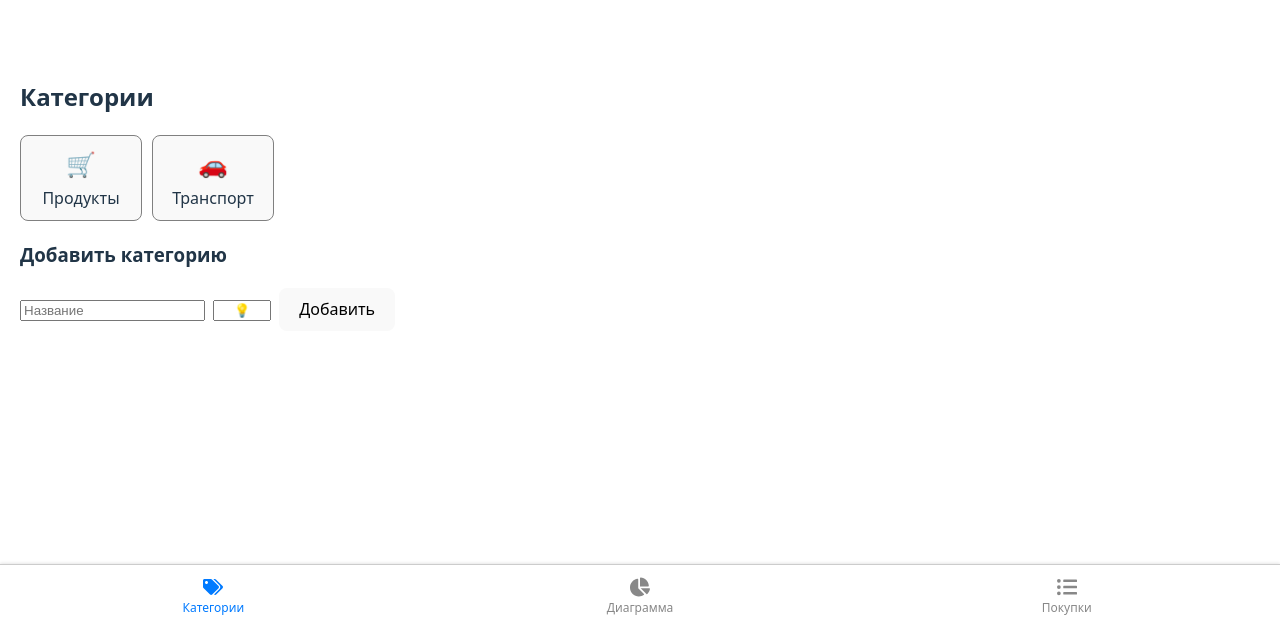
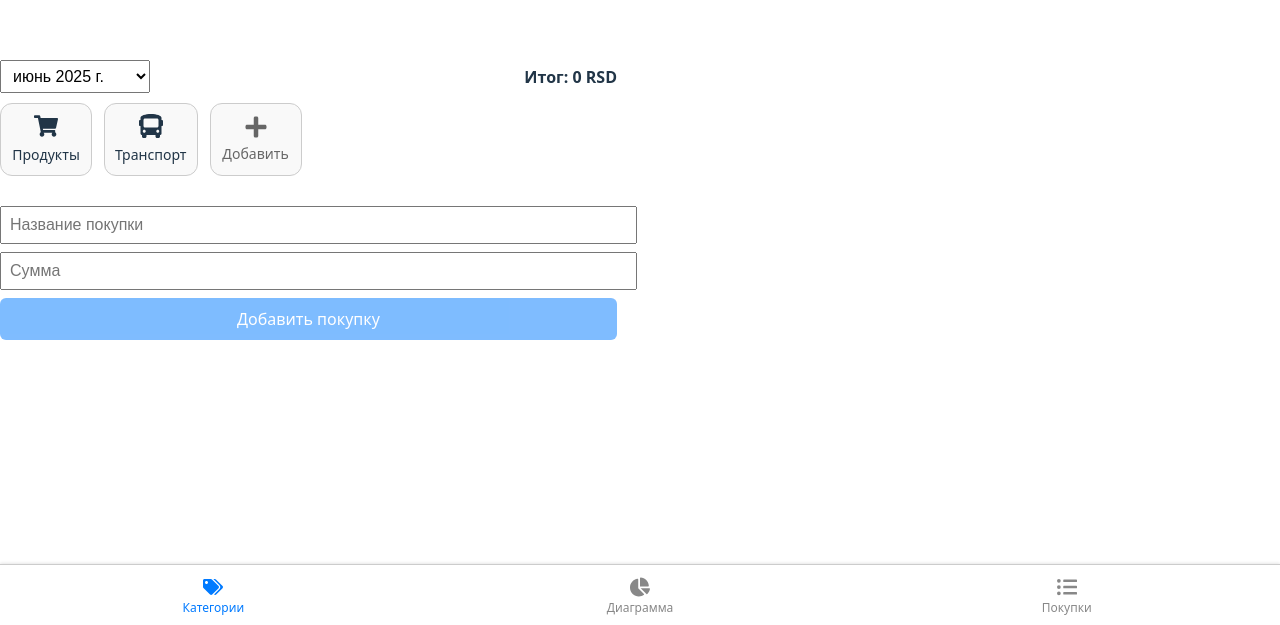
Before and after one commit to n0rg3/budget, a React (Vite) app: page /categories in a window 1280 px wide. Shown: the part 175-800 px from the top of the page. Built offline with nearby package versions, Linux system fonts and the light colour scheme.

Commit message:
purchases

```diff
--- a/src/App.tsx
+++ b/src/App.tsx
@@ -2,33 +2,63 @@
 import { BrowserRouter as Router, Routes, Route, NavLink, Navigate } from "react-router-dom";
 import CategoriesView from "./pages/CategoriesView";
 import PieChartView from "./pages/PieChartView";
-import ExpensesListView from "./pages/ExpensesListView";
-
-import { FaListUl, FaChartPie, FaTags } from "react-icons/fa"; // иконки
+import ExpensesView from "./pages/ExpensesView";
+import { useState } from "react";
+import { FaListUl, FaChartPie, FaTags } from "react-icons/fa";
+import type { Category, Purchase } from "./types";
 
 import "./App.css";
 
 export default function App() {
+const [categories, setCategories] = useState<Category[]>([
+  { name: "Продукты", icon: "FaShoppingCart" },
+  { name: "Транспорт", icon: "FaBus" },
+]);
+
+const [purchases, setPurchases] = useState<Purchase[]>([]);
+
+const addCategory = (name: string, icon: string) => {
+  setCategories((prev) => [...prev, { name, icon }]);
+};
+
+const addPurchase = (purchase: Omit<Purchase, "id" | "date">) => {
+  setPurchases((prev) => [
+    ...prev,
+    { ...purchase, id: Date.now(), date: new Date().toISOString() },
+  ]);
+};
+
+
   return (
     <Router>
       <div className="app-container">
         <Routes>
           <Route path="/" element={<Navigate to="/categories" replace />} />
-          <Route path="/categories" element={<CategoriesView />} />
-          <Route path="/chart" element={<PieChartView />} />
-          <Route path="/expenses" element={<ExpensesListView />} />
+          <Route
+            path="/categories"
+            element={
+              <CategoriesView
+                purchases={purchases}
+                categories={categories}
+                addCategory={addCategory}
+                addPurchase={addPurchase}
+              />
+            }
+          />
+          <Route path="/chart" element={<PieChartView purchases={purchases} />} />
+          <Route path="/expenses" element={<ExpensesView purchases={purchases} />} />
         </Routes>
 
         <nav className="bottom-nav">
-          <NavLink to="/categories">
+          <NavLink to="/categories" className={({ isActive }) => (isActive ? "active" : "")}>
             <FaTags />
             <span>Категории</span>
           </NavLink>
-          <NavLink to="/chart">
+          <NavLink to="/chart" className={({ isActive }) => (isActive ? "active" : "")}>
             <FaChartPie />
             <span>Диаграмма</span>
           </NavLink>
-          <NavLink to="/expenses">
+          <NavLink to="/expenses" className={({ isActive }) => (isActive ? "active" : "")}>
             <FaListUl />
             <span>Покупки</span>
           </NavLink>
--- /dev/null
+++ b/src/components/AddCategoryModal.tsx
@@ -0,0 +1,119 @@
+// src/components/AddCategoryModal.tsx
+import React, { useState } from "react";
+import * as FaIcons from "react-icons/fa";
+
+type Props = {
+  onClose: () => void;
+  onAdd: (name: string, icon: string) => void;
+};
+
+const iconNames = Object.keys(FaIcons).filter((name) => name.startsWith("Fa"));
+
+const AddCategoryModal: React.FC<Props> = ({ onClose, onAdd }) => {
+  const [name, setName] = useState("");
+  const [selectedIcon, setSelectedIcon] = useState("FaApple");
+
+  return (
+    <div
+      style={{
+        position: "fixed",
+        inset: 0,
+        background: "rgba(0,0,0,0.4)",
+        display: "flex",
+        alignItems: "center",
+        justifyContent: "center",
+        zIndex: 1000,
+      }}
+    >
+      <div
+        style={{
+          background: "#fff",
+          padding: 20,
+          borderRadius: 12,
+          width: "90%",
+          maxWidth: 400,
+          maxHeight: "90%",
+          overflow: "auto",
+        }}
+      >
+        <h3>Новая категория</h3>
+        <input
+          type="text"
+          placeholder="Название"
+          value={name}
+          onChange={(e) => setName(e.target.value)}
+          style={{
+            width: "100%",
+            padding: 8,
+            marginBottom: 12,
+            borderRadius: 6,
+            border: "1px solid #ccc",
+          }}
+        />
+
+        <div
+          style={{
+            display: "grid",
+            gridTemplateColumns: "repeat(auto-fill, minmax(40px, 1fr))",
+            gap: 8,
+            maxHeight: 200,
+            overflowY: "scroll",
+            marginBottom: 12,
+          }}
+        >
+          {iconNames.map((iconName) => {
+            const Icon = FaIcons[iconName as keyof typeof FaIcons];
+            return (
+              <div
+                key={iconName}
+                onClick={() => setSelectedIcon(iconName)}
+                style={{
+                  padding: 6,
+                  border: selectedIcon === iconName ? "2px solid #007aff" : "2px solid transparent",
+                  borderRadius: 8,
+                  cursor: "pointer",
+                  display: "flex",
+                  justifyContent: "center",
+                }}
+              >
+                <Icon />
+              </div>
+            );
+          })}
+        </div>
+
+        <button
+          onClick={() => {
+            if (name) onAdd(name, selectedIcon);
+          }}
+          style={{
+            background: "#007aff",
+            color: "#fff",
+            padding: 10,
+            borderRadius: 8,
+            border: "none",
+            width: "100%",
+            fontWeight: "bold",
+          }}
+        >
+          Добавить
+        </button>
+
+        <button
+          onClick={onClose}
+          style={{
+            marginTop: 10,
+            color: "#007aff",
+            background: "transparent",
+            border: "none",
+            width: "100%",
+          }}
+        >
+          Отмена
+        </button>
+      </div>
+    </div>
+  );
+};
+
+export default AddCategoryModal;
--- /dev/null
+++ b/src/hooks/useMonths.ts
@@ -0,0 +1,13 @@
+// src/hooks/useMonths.ts
+export function getLast12Months(): string[] {
+  const formatter = new Intl.DateTimeFormat("ru", { month: "long", year: "numeric" });
+  const months: string[] = [];
+
+  const now = new Date();
+  for (let i = 0; i < 12; i++) {
+    const d = new Date(now.getFullYear(), now.getMonth() - i, 1);
+    months.push(formatter.format(d));
+  }
+
+  return months;
+}
--- a/src/pages/CategoriesView.tsx
+++ b/src/pages/CategoriesView.tsx
@@ -1,68 +1,180 @@
 import React, { useState } from "react";
+import * as FaIcons from "react-icons/fa";
+import AddCategoryModal from "../components/AddCategoryModal";
+import { getLast12Months } from "../hooks/useMonths";
 
-interface Category {
-  name: string;
-  icon: string;
+import type { Category, Purchase } from "../types";
+
+interface CategoriesViewProps {
+  categories: Category[];
+  purchases: Purchase[];
+  addCategory: (name: string, icon: string) => void;
+  addPurchase: (purchase: Omit<Purchase, "id" | "date">) => void;
 }
 
-export default function CategoriesView() {
-  const [categories, setCategories] = useState<Category[]>([
-    { name: "Продукты", icon: "🛒" },
-    { name: "Транспорт", icon: "🚗" },
-  ]);
+function isInSelectedMonth(dateStr: string, selectedMonth: string) {
+  const date = new Date(dateStr);
+  const formatter = new Intl.DateTimeFormat("ru-RU", { month: "long", year: "numeric" });
+  return formatter.format(date) === selectedMonth;
+}
+
+function CategoriesView({ categories, purchases, addCategory, addPurchase }: CategoriesViewProps) {
+  const [showAddModal, setShowAddModal] = useState(false);
   const [selectedCategoryIndex, setSelectedCategoryIndex] = useState<number | null>(null);
-  const [newCategoryName, setNewCategoryName] = useState("");
-  const [newCategoryIcon, setNewCategoryIcon] = useState("💡");
+  const [purchaseName, setPurchaseName] = useState("");
+  const [purchaseAmount, setPurchaseAmount] = useState("");
 
-  const addCategory = () => {
-    if (newCategoryName.trim()) {
-      setCategories([...categories, { name: newCategoryName, icon: newCategoryIcon }]);
-      setNewCategoryName("");
-      setNewCategoryIcon("💡");
-    }
+  const months = getLast12Months();
+  const [selectedMonth, setSelectedMonth] = useState(months[0]);
+
+  const handleAddPurchase = () => {
+    if (selectedCategoryIndex === null || !purchaseName || !purchaseAmount) return;
+
+    const amount = parseFloat(purchaseAmount);
+    if (isNaN(amount) || amount <= 0) return;
+
+    addPurchase({
+      name: purchaseName,
+      amount,
+      category: categories[selectedCategoryIndex].name,
+    });
+
+    setPurchaseName("");
+    setPurchaseAmount("");
+    setSelectedCategoryIndex(null);
   };
 
+  // Итог по всем покупкам выбранного месяца
+  const totalForMonth = purchases
+    .filter((p) => isInSelectedMonth(p.date, selectedMonth))
+    .reduce((sum, p) => sum + p.amount, 0);
+
   return (
-    <div style={{ padding: 20 }}>
-      <h2>Категории</h2>
+    <div>
+      <div
+        style={{
+          display: "flex",
+          alignItems: "center",
+          justifyContent: "space-between",
+          gap: 12,
+          padding: "10px 0",
+        }}
+      >
+        <select
+          value={selectedMonth}
+          onChange={(e) => setSelectedMonth(e.target.value)}
+          style={{
+            fontSize: 16,
+            padding: "6px 8px",
+            width: 150,
+          }}
+        >
+          {months.map((month, idx) => (
+            <option key={idx} value={month}>
+              {month}
+            </option>
+          ))}
+        </select>
 
-      <div style={{ display: "flex", gap: 10, flexWrap: "wrap", marginBottom: 20 }}>
-        {categories.map((category, index) => (
-          <div
-            key={index}
-            style={{
-              border: selectedCategoryIndex === index ? "2px solid blue" : "1px solid gray",
-              borderRadius: 8,
-              padding: 10,
-              textAlign: "center",
-              width: 100,
-              cursor: "pointer",
-              backgroundColor: selectedCategoryIndex === index ? "#e0f0ff" : "#f9f9f9",
-            }}
-            onClick={() => setSelectedCategoryIndex(index)}
-          >
-            <div style={{ fontSize: 24 }}>{category.icon}</div>
-            <div style={{ marginTop: 4 }}>{category.name}</div>
+        <div style={{ fontSize: 16, fontWeight: "bold" }}>
+          Итог:&nbsp;{totalForMonth.toFixed(0)} RSD
         </div>
-        ))}
       </div>
 
-      <h3>Добавить категорию</h3>
+      <div style={{ display: "flex", gap: 12, flexWrap: "wrap" }}>
+        {categories.map((cat, i) => {
+          const Icon = FaIcons[cat.icon as keyof typeof FaIcons];
+          const isSelected = i === selectedCategoryIndex;
+
+          return (
+            <div
+              key={i}
+              onClick={() => setSelectedCategoryIndex(i)}
+              style={{
+                cursor: "pointer",
+                textAlign: "center",
+                borderRadius: 12,
+                padding: 10,
+                border: isSelected ? "2px solid blue" : "1px solid #ccc",
+                background: isSelected ? "#e0f0ff" : "#f9f9f9",
+                minWidth: 70,
+                userSelect: "none",
+              }}
+            >
+              {Icon && <Icon size={24} />}
+              <div style={{ fontSize: 14 }}>{cat.name}</div>
+            </div>
+          );
+        })}
+
+        <div
+          onClick={() => setShowAddModal(true)}
+          style={{
+            cursor: "pointer",
+            textAlign: "center",
+            borderRadius: 12,
+            padding: 10,
+            border: "1px solid #ccc",
+            background: "#f9f9f9",
+            minWidth: 70,
+            display: "flex",
+            flexDirection: "column",
+            alignItems: "center",
+            justifyContent: "center",
+            color: "#666",
+            userSelect: "none",
+          }}
+        >
+          <FaIcons.FaPlus size={24} />
+          <div style={{ fontSize: 14, marginTop: 4 }}>Добавить</div>
+        </div>
+      </div>
+
+      <div style={{ marginTop: 30 }}>
         <input
           type="text"
-        placeholder="Название"
-        value={newCategoryName}
-        onChange={(e) => setNewCategoryName(e.target.value)}
-        style={{ marginRight: 8 }}
+          placeholder="Название покупки"
+          value={purchaseName}
+          onChange={(e) => setPurchaseName(e.target.value)}
+          style={{ width: "100%", marginBottom: 8, padding: 8, fontSize: 16 }}
         />
         <input
-        type="text"
-        placeholder="Иконка (эмодзи)"
-        value={newCategoryIcon}
-        onChange={(e) => setNewCategoryIcon(e.target.value)}
-        style={{ marginRight: 8, width: 50, textAlign: "center" }}
+          type="number"
+          placeholder="Сумма"
+          value={purchaseAmount}
+          onChange={(e) => setPurchaseAmount(e.target.value)}
+          style={{ width: "100%", marginBottom: 8, padding: 8, fontSize: 16 }}
         />
-      <button onClick={addCategory}>Добавить</button>
+        <button
+          onClick={handleAddPurchase}
+          disabled={!purchaseName || !purchaseAmount || selectedCategoryIndex === null}
+          style={{
+            width: "100%",
+            padding: 10,
+            background: "#007bff",
+            color: "white",
+            fontSize: 16,
+            border: "none",
+            borderRadius: 6,
+            cursor: "pointer",
+            opacity: !purchaseName || !purchaseAmount || selectedCategoryIndex === null ? 0.5 : 1,
+          }}
+        >
+          Добавить покупку
+        </button>
+      </div>
+
+      {showAddModal && (
+        <AddCategoryModal
+          onClose={() => setShowAddModal(false)}
+          onAdd={(name, icon) => {
+            addCategory(name, icon);
+            setShowAddModal(false);
+          }}
+        />
+      )}
     </div>
   );
 }
+
+export default CategoriesView;
--- a/src/pages/ExpensesListView.tsx
+++ /dev/null
@@ -1,4 +0,0 @@
-// src/pages/ExpensesListView.tsx
-export default function ExpensesListView() {
-  return <h2>Список покупок</h2>;
-}
--- /dev/null
+++ b/src/pages/ExpensesView.tsx
@@ -0,0 +1,37 @@
+import React from "react";
+import type { Purchase } from "../types";
+
+interface ExpensesViewProps {
+  purchases: Purchase[];
+}
+
+function ExpensesView({ purchases }: ExpensesViewProps) {
+  return (
+    <div>
+      <h1>Список покупок</h1>
+
+      {purchases.length === 0 && <p>Пока нет покупок</p>}
+
+      <ul style={{ padding: 0, listStyle: "none" }}>
+        {purchases.map((purchase) => (
+          <li
+            key={purchase.id}
+            style={{
+              padding: 10,
+              borderBottom: "1px solid #ccc",
+              display: "flex",
+              justifyContent: "space-between",
+            }}
+          >
+            <div>
+              <b>{purchase.name}</b> — <i>{purchase.category}</i>
+            </div>
+            <div>{purchase.amount.toFixed(0)} RSD</div>
+          </li>
+        ))}
+      </ul>
+    </div>
+  );
+}
+
+export default ExpensesView;
--- /dev/null
+++ b/src/types.ts
@@ -0,0 +1,15 @@
+// src/types.ts
+export interface Category {
+//   id: number;
+  name: string;
+  icon: string;
+//   purchases: Purchase[];
+}
+
+export interface Purchase {
+  id: number;
+  name: string;
+  category: string;
+  amount: number;
+  date: string;
+}
```
Lines whose indentation alone changed are shown as unchanged.
